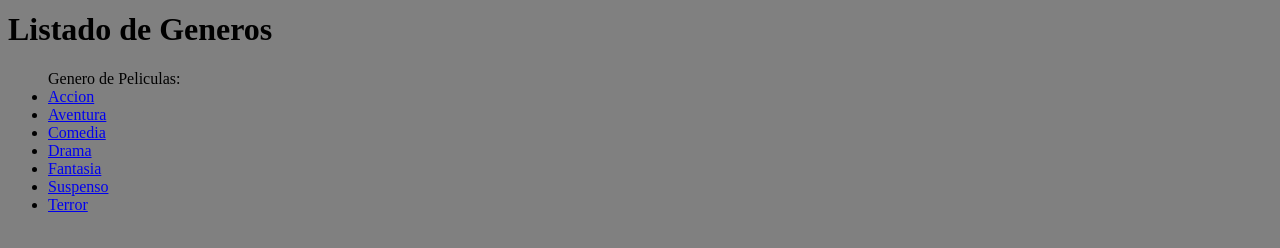
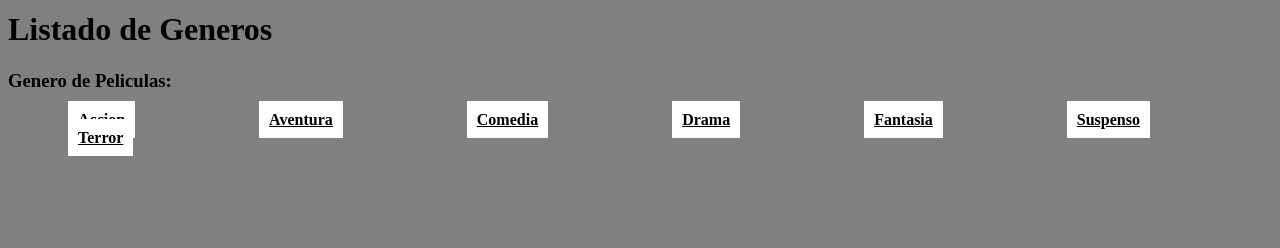
Before and after one commit to Lorenzopellegrino/miprimerrepo, a plain HTML site: page tipogeneros.html in a window 1280 px wide. Shown: the part 158-406 px from the top of the page. Drawn offline with Linux system fonts and the light colour scheme.

Commit message:
modificando css

```diff
--- a/css/style.css
+++ b/css/style.css
@@ -67,5 +67,18 @@ h2{
 article{
     display: flex;
     margin: 50px;
+}
+.cartelera{
+    margin: auto;
+}
 
+.generopeli{
+    padding: 10px;
+    width: 50px;
+    height: 50px;
+    background-color: white;
+    color: black;
+    font-weight: bolder;
+    font-family: 'Times New Roman', Times, serif;
+    margin: 60px;
 }
--- a/tipogeneros.html
+++ b/tipogeneros.html
@@ -26,15 +26,13 @@
 
     </header>
     <h1>Listado de Generos</h1>
-    <ul> Genero de Peliculas:
-        <li> <a href="generos.html">Accion</a></li>
-        <li> <a href="generos.html">Aventura</a></li>
-        <li> <a href="generos.html">Comedia</a></li>
-        <li> <a href="generos.html">Drama</a></li>
-        <li> <a href="generos.html">Fantasia</a></li>
-        <li> <a href="generos.html">Suspenso</a></li>
-        <li> <a href="generos.html">Terror</a></li>
-
-    </ul>
+     <h3>Genero de Peliculas:</h3>
+        <a class="generopeli" href="generos.html">Accion</a>
+        <a class="generopeli" href="generos.html">Aventura</a>
+        <a class="generopeli" href="generos.html">Comedia</a>
+        <a class="generopeli" href="generos.html">Drama</a>
+        <a class="generopeli" href="generos.html">Fantasia</a>
+        <a class="generopeli" href="generos.html">Suspenso</a>
+        <a class="generopeli" href="generos.html">Terror</a>
 </body>
 </html>
```
Also changed, not shown: cartelera.html (+11 -11 lines).
